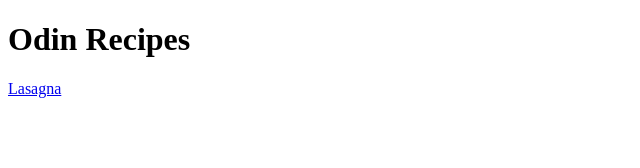
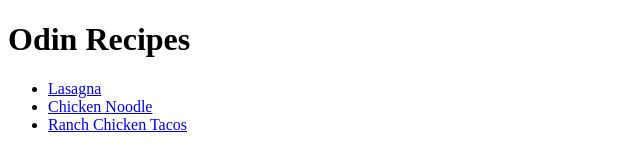
Before and after one commit to milooo03/odin-recipes, a plain HTML site: page index.html in a window 1280 px wide. Shown: the whole page, without its empty margins (0-640 px from the left). Drawn offline with Linux system fonts and the light colour scheme.

Commit message:
Added two chicken recipes
Finished adding all planned recipes for project.

```diff
--- a/index.html
+++ b/index.html
@@ -6,6 +6,10 @@
     </head>
     <body>
         <h1>Odin Recipes</h1>
-        <a href="./recipes/lasagna.html">Lasagna</a>
+        <ul>
+            <li><a href="./recipes/lasagna.html">Lasagna</a></li>
+            <li><a href="./recipes/chicken_noodle.html">Chicken Noodle</a></li>
+            <li><a href="./recipes/ranch_chicken_tacos.html">Ranch Chicken Tacos</a></li>
+        </ul>
     </body>
 </html>
```
